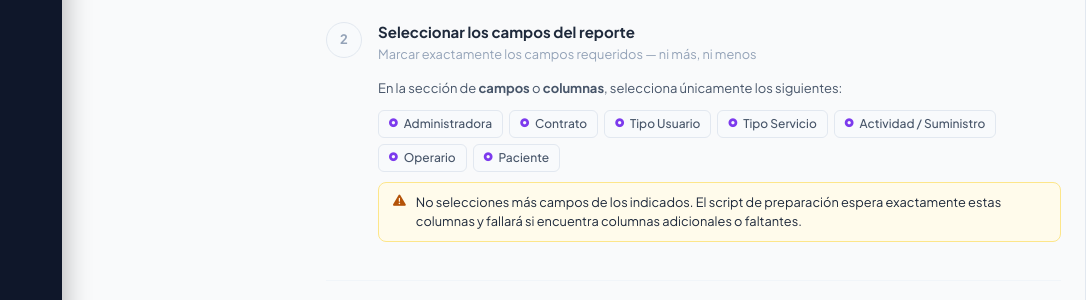
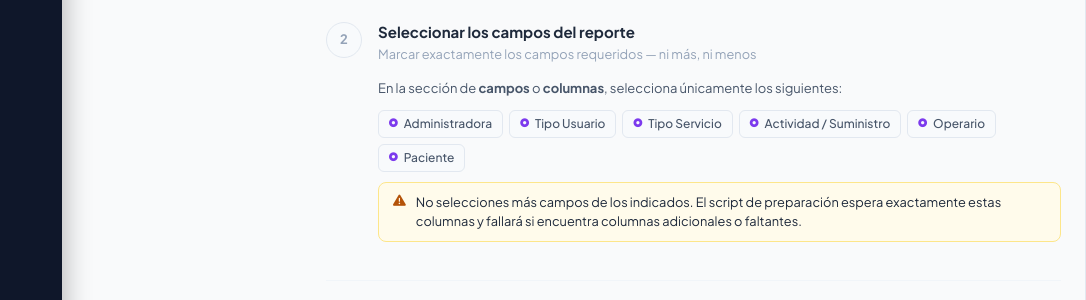
Before and after one commit to SanAfaGal/medical-audit-v2, a FastAPI app: page /help in a window 1280 px wide. Shown: the part 629-929 px from the top of the page, without its empty margins (194-1280 px from the left). Run offline with FastAPI, Linux system fonts and the light colour scheme; data that the repository does not hold is empty; parts of the project's set-up code (start-up, migrations or seed data) failed here and were passed over; some libraries are stand-ins or nearby versions.

Commit message:
fix(help): corregir mapeo de columnas SIHOS en la guía
- Elimina columna "Contrato" duplicada del listado de campos
- Corrige mapeo "tipo usuario" → "Contrato" (era "Tipo" erróneamente)
- Actualiza arrays de columnas esperadas y cabeceras de tabla en consecuencia

Co-Authored-By: Claude Sonnet 4.6 <noreply@anthropic.com>

```diff
--- a/app/templates/help/index.html
+++ b/app/templates/help/index.html
@@ -382,7 +382,6 @@
           <p>En la sección de <strong>campos</strong> o <strong>columnas</strong>, selecciona únicamente los siguientes:</p>
           <div class="field-tags">
             <span class="field-tag"><i class="fa-solid fa-circle-dot"></i>Administradora</span>
-            <span class="field-tag"><i class="fa-solid fa-circle-dot"></i>Contrato</span>
             <span class="field-tag"><i class="fa-solid fa-circle-dot"></i>Tipo Usuario</span>
             <span class="field-tag"><i class="fa-solid fa-circle-dot"></i>Tipo Servicio</span>
             <span class="field-tag"><i class="fa-solid fa-circle-dot"></i>Actividad / Suministro</span>
@@ -709,8 +708,7 @@ const OFFICE_SCRIPT = `function main(workbook: ExcelScript.Workbook): void {
     const renameMap: { [key: string]: string } = {
         "num factura": "Factura",
         "admisión": "Admision",
-        "tipo usuario": "Tipo",
-        "contrato": "Contrato",
+        "tipo usuario": "Contrato",
         "tipo servicio": "Servicio",
         "actividad/suministro": "Actividad",
         "operario": "Operario",
@@ -730,7 +728,7 @@ const OFFICE_SCRIPT = `function main(workbook: ExcelScript.Workbook): void {
     // ─── 5. Identificar columnas a conservar por nombre ──────────────────────────
     const headersToKeep: string[] = [
         "Fecha", "Factura", "Admision", "Administradora",
-        "Contrato", "Tipo", "Servicio", "Actividad", "Operario",
+        "Contrato", "Servicio", "Actividad", "Operario",
         "Documento", "Numero", "Paciente",
     ];
 
@@ -798,7 +796,7 @@ const OFFICE_SCRIPT = `function main(workbook: ExcelScript.Workbook): void {
     // ─── 9. Reordenar columnas en memoria ─────────────────────────────────────────
     const desiredOrder: string[] = [
         "FACTURA", "ADMISION", "FECHA", "DOCUMENTO", "NUMERO",
-        "PACIENTE", "ADMINISTRADORA", "CONTRATO", "TIPO", "SERVICIO",
+        "PACIENTE", "ADMINISTRADORA", "CONTRATO", "SERVICIO",
         "ACTIVIDAD", "OPERARIO",
     ];
 
```
